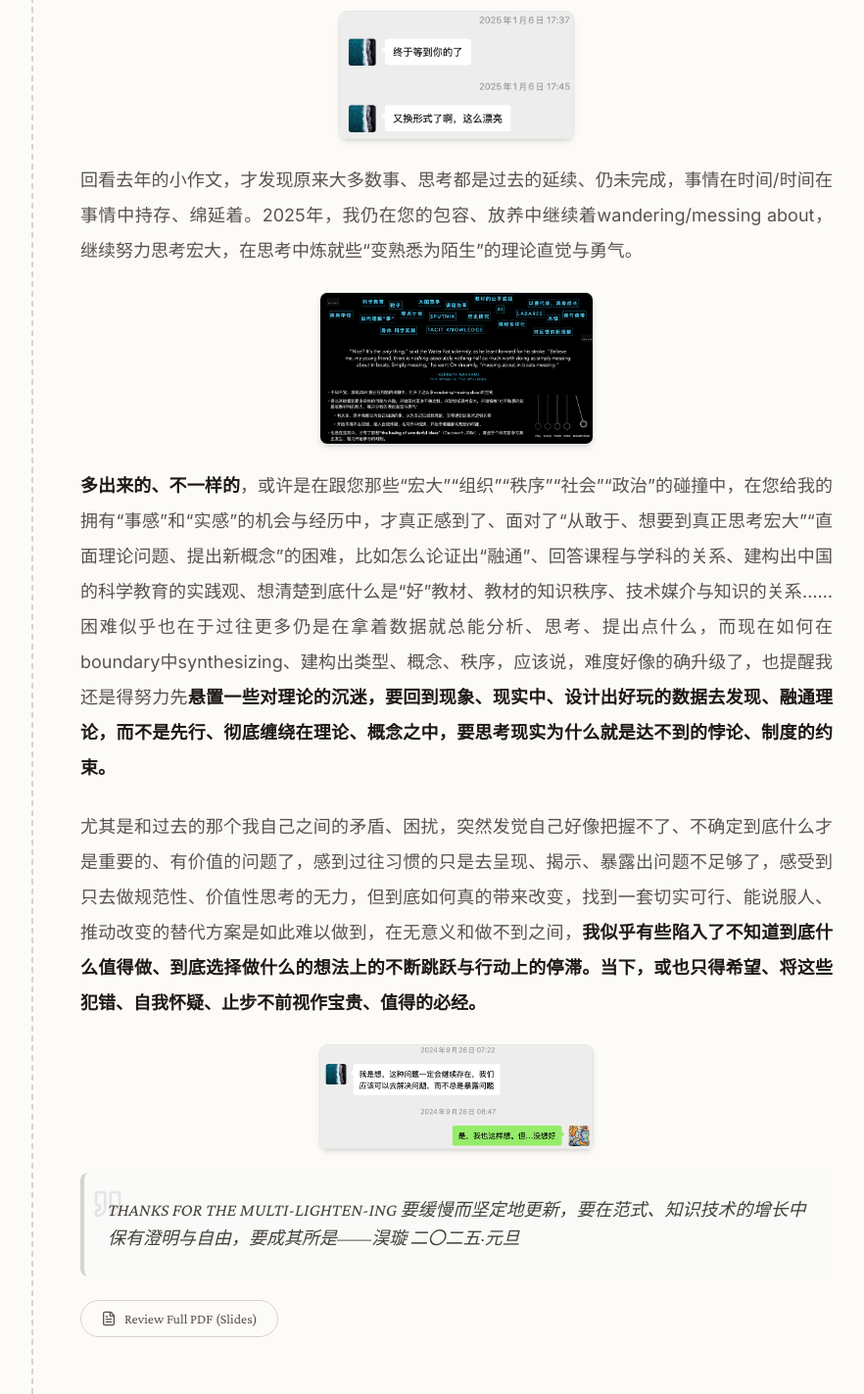
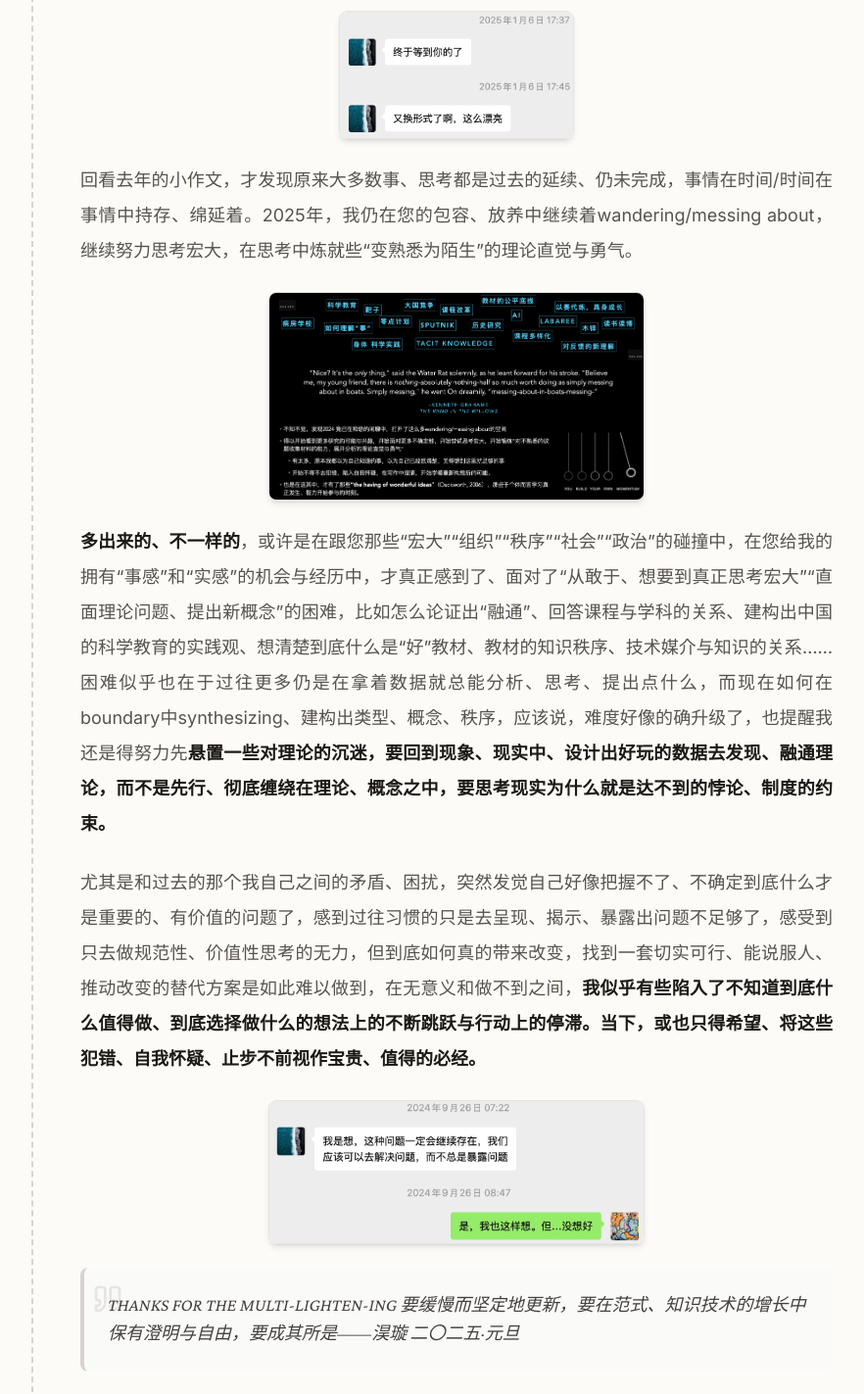
Before and after one commit to KairosYoung/haoxuan2026tochenshihappynewyear, a React (Vite) app: page / in a window 1280 px wide. Shown: the part 4108-5531 px from the top of the page at 98% size, without its empty margins (176-1058 px from the left). Built offline with nearby package versions, Linux system fonts and the light colour scheme.

Commit message:
Update SectionTimeline.tsx

```diff
--- a/components/SectionTimeline.tsx
+++ b/components/SectionTimeline.tsx
@@ -8,6 +8,11 @@ const imgPortrait = "w-full max-w-[240px] h-auto rounded-lg shadow-md object-cov
 const imgLandscape = "w-full max-w-[280px] h-auto rounded-lg shadow-md object-cover border border-stone-200 block mx-auto my-6";
 const imgBanner = "w-full max-w-[280px] h-auto rounded-lg shadow-md object-cover border border-stone-200 block mx-auto my-6";
 const imgSmallIcon = "w-full max-w-[300px] h-auto rounded-lg shadow-md border border-stone-200 block mx-auto my-4";
+
+// 🔴 修改：大图样式
+// w-full: 手机上占满
+// md:w-1/2: 电脑上只占一半 (50%)
+const imgLarge = "w-full md:w-1/2 h-auto rounded-lg shadow-md border border-stone-200 block mx-auto my-8";
 
 // Helper to parse markdown-style bolding
 const parseBold = (text: string) => {
@@ -44,7 +49,6 @@ const timelineData: TimelineEvent[] = [
         />
       </div>
     ),
-    // 这段话会显示在引用块里
     details: "最后的最后，再次感谢您过去一年里有意无意之间对我的启发、给我的力量，衷心地祝福您福暖四季、顺遂安康，继续做更多批判又真实、浪漫又需要、中国又世界、满怀真诚和力量的理论与实证研究！—— 淏璇 二〇二四·元旦",
     pdfLink: '/2024blessing.pdf'
   },
@@ -70,10 +74,11 @@ const timelineData: TimelineEvent[] = [
           {parseBold('回看去年的小作文，才发现原来大多数事、思考都是过去的延续、仍未完成，事情在时间/时间在事情中持存、绵延着。2025年，我仍在您的包容、放养中继续着wandering/messing about，继续努力思考宏大，在思考中炼就些“变熟悉为陌生”的理论直觉与勇气。')}
         </p>
 
+        {/* 使用了新的 imgLarge 样式 (50% 宽度) */}
         <img
           src="/20250106change.png"
           alt="20250106change.png"
-          className={imgLandscape}
+          className={imgLarge}
         />
 
         <p>
@@ -83,14 +88,14 @@ const timelineData: TimelineEvent[] = [
           {parseBold('尤其是和过去的那个我自己之间的矛盾、困扰，突然发觉自己好像把握不了、不确定到底什么才是重要的、有价值的问题了，感到过往习惯的只是去呈现、揭示、暴露出问题不足够了，感受到只去做规范性、价值性思考的无力，但到底如何真的带来改变，找到一套切实可行、能说服人、推动改变的替代方案是如此难以做到，在无意义和做不到之间，**我似乎有些陷入了不知道到底什么值得做、到底选择做什么的想法上的不断跳跃与行动上的停滞。当下，或也只得希望、将这些犯错、自我怀疑、止步不前视作宝贵、值得的必经。**')}
         </p>
 
+        {/* 使用了新的 imgLarge 样式 (50% 宽度) */}
         <img
           src="/20240926.png"
           alt="20240926.png"
-          className={imgLandscape}
+          className={imgLarge}
         />
       </div>
     ),
-    // 这段话会显示在引用块里
     details: "THANKS FOR THE MULTI-LIGHTEN-ING 要缓慢而坚定地更新，要在范式、知识技术的增长中保有澄明与自由，要成其所是——淏璇 二〇二五·元旦",
     pdfLink: '/2025blessing.pdf',
   },
@@ -249,7 +254,7 @@ export const SectionTimeline: React.FC = () => {
                 {event.description}
               </div>
 
-              {/* 🔴 修复：在这里添加了 Quote 引用块，把 details 的内容展示出来 */}
+              {/* Quote Block */}
               {event.details && (
                 <div className="max-w-3xl mt-6 mb-6 p-6 bg-stone-50 rounded-lg border-l-4 border-stone-300 relative">
                   <Quote className="absolute top-4 left-2 text-stone-200 w-8 h-8 -z-1" />
```
